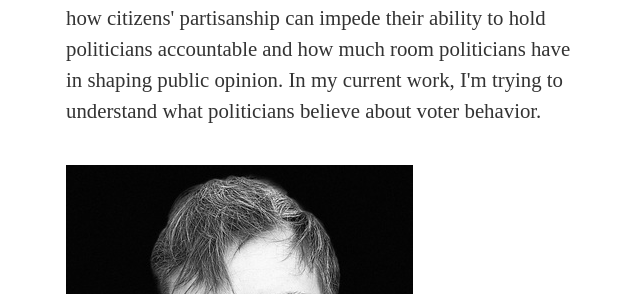
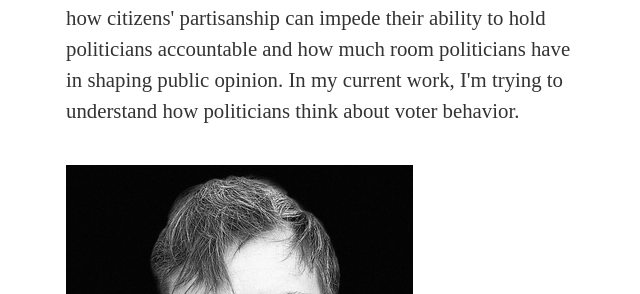
Before and after one commit to mbisgaard/mbisgaard.github.io, a Jekyll site: the page built from index.html, in a window 1280 px wide. Shown: the part 553-847 px from the top of the page, without its empty margins (318-958 px from the left). Built offline with Jekyll 4.4.1, drawn with Linux system fonts in a browser that asks for light colours; some of the changed text lies outside the part shown.

Commit message:
Update index.html

```diff
--- a/index.html
+++ b/index.html
@@ -7,7 +7,7 @@ title: Martin Bisgaard
 
 	<p2>I am Associate Professor in the Department of Political Science at Aarhus University and current holder of a Research Project-2 grant ($650,000) from the Independent Research Fund Denmark. I received my PhD degree in Political Science from Aarhus University and prior to entering the graduate program in Aarhus, I spent a year at the political science department at the University of California, San Diego.</p2>
 		<p>&nbsp;</p>
-	<p2>My research lies at the intersection of political behavior, political psychology and political representation and it grapples with the electoral link between citizens and politicians. In my previous work, I have tried to understand how citizens' partisanship can impede their ability to hold politicians accountable and how much room politicians have in shaping public opinion. In my current work, I'm trying to understand what politicians believe about voter behavior.</p2>
+	<p2>My research lies at the intersection of political behavior, political psychology and political representation and it grapples with the electoral link between citizens and politicians. In my previous work, I have tried to understand how citizens' partisanship can impede their ability to hold politicians accountable and how much room politicians have in shaping public opinion. In my current work, I'm trying to understand how politicians think about voter behavior.</p2>
 		<p>&nbsp;</p>
 	<img src="images/portrait_15.jpg" />
 
```
